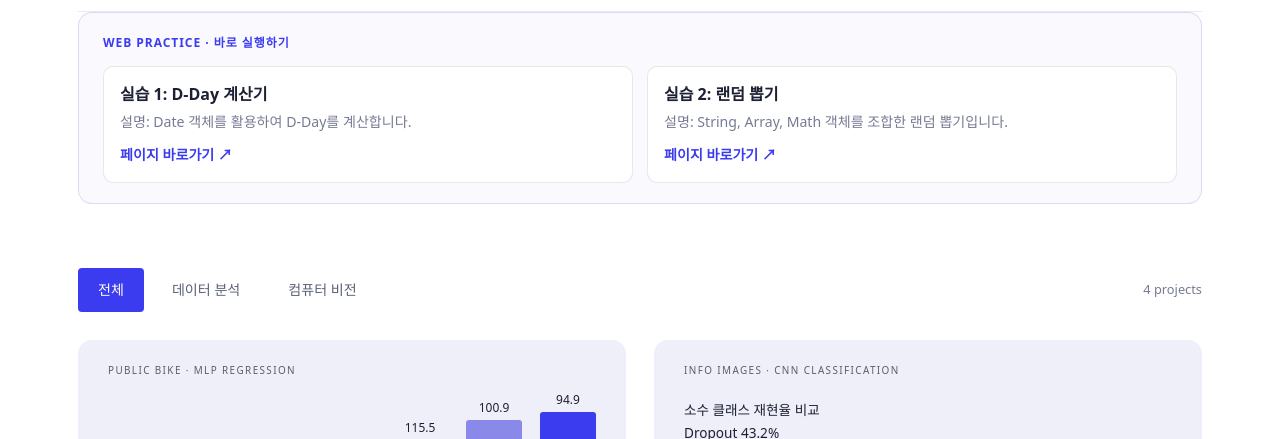
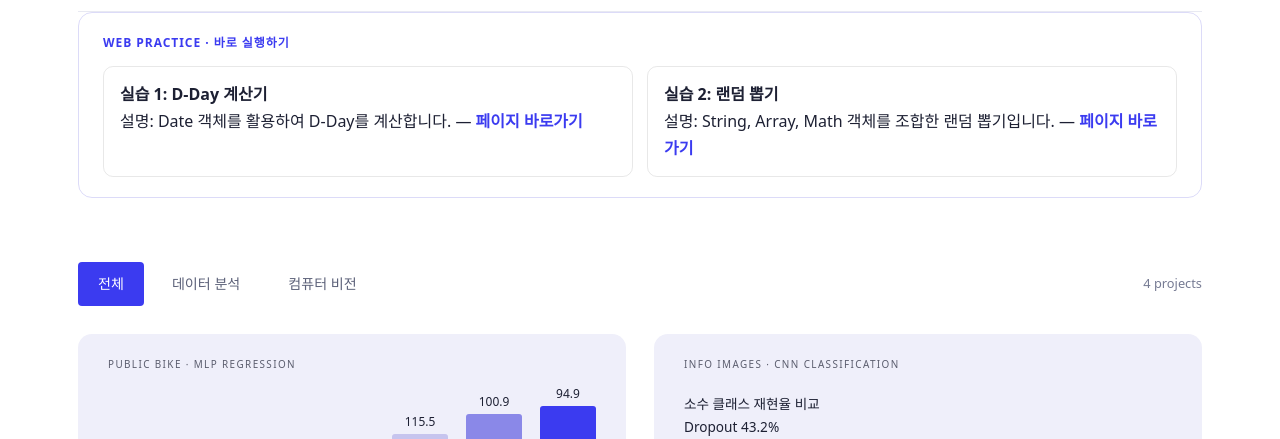
Before and after one commit to Benjamin-jun/internet-class, a plain HTML site: page portfolio.html in a window 1280 px wide. Shown: the part 308-747 px from the top of the page. Drawn offline with Linux system fonts and the light colour scheme.

Commit message:
Update portfolio.html

```diff
--- a/portfolio.html
+++ b/portfolio.html
@@ -20,19 +20,19 @@
 <main class="wrap">
 <div class="pagehead"><div><span class="eyebrow dot">Experiments &amp; Projects</span><h1>Selected projects</h1><p>예측에서 인식, 그리고 실제 동작까지.<br>네 가지 프로젝트에서 시도한 방법과 배운 점을 정리했습니다.</p></div><div class="ghost">03</div></div>
 
-<!-- 웹 실습 바로가기 섹션 (페이지 진입 시 바로 보임) -->
-<section style="margin-bottom:36px;padding:20px 24px;border:1px solid rgba(138,136,232,0.28);border-radius:14px;background:rgba(138,136,232,0.04)">
+<!-- 인터넷활용 실습 바로가기 영역 -->
+<section style="margin-bottom:36px;padding:20px 24px;border:1px solid rgba(138,136,232,0.3);border-radius:14px">
   <div style="font-size:.75rem;font-weight:700;letter-spacing:.08em;color:var(--ac);margin-bottom:12px">WEB PRACTICE · 바로 실행하기</div>
   <ul style="list-style:none;padding:0;margin:0;display:grid;grid-template-columns:repeat(auto-fit, minmax(260px, 1fr));gap:14px">
-    <li style="padding:14px 16px;border-radius:10px;border:1px solid rgba(128,128,128,0.18);background:var(--bg, #fff)">
+    <li style="padding:14px 16px;border-radius:10px;border:1px solid rgba(128,128,128,0.18)">
       <strong>실습 1: D-Day 계산기</strong><br>
-      <span style="font-size:.88rem;color:var(--mute)">설명: Date 객체를 활용하여 D-Day를 계산합니다.</span><br>
-      <a href="dday.html" style="display:inline-block;margin-top:8px;font-size:.88rem;font-weight:600;color:var(--ac);text-decoration:none">페이지 바로가기 ↗</a>
+      설명: Date 객체를 활용하여 D-Day를 계산합니다.
+      — <a href="dday_sample.html" style="color:var(--ac);font-weight:600">페이지 바로가기</a>
     </li>
-    <li style="padding:14px 16px;border-radius:10px;border:1px solid rgba(128,128,128,0.18);background:var(--bg, #fff)">
+    <li style="padding:14px 16px;border-radius:10px;border:1px solid rgba(128,128,128,0.18)">
       <strong>실습 2: 랜덤 뽑기</strong><br>
-      <span style="font-size:.88rem;color:var(--mute)">설명: String, Array, Math 객체를 조합한 랜덤 뽑기입니다.</span><br>
-      <a href="random.html" style="display:inline-block;margin-top:8px;font-size:.88rem;font-weight:600;color:var(--ac);text-decoration:none">페이지 바로가기 ↗</a>
+      설명: String, Array, Math 객체를 조합한 랜덤 뽑기입니다.
+      — <a href="random_sample.html" style="color:var(--ac);font-weight:600">페이지 바로가기</a>
     </li>
   </ul>
 </section>
```
